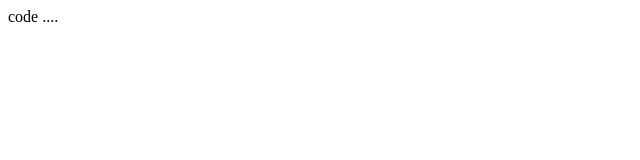
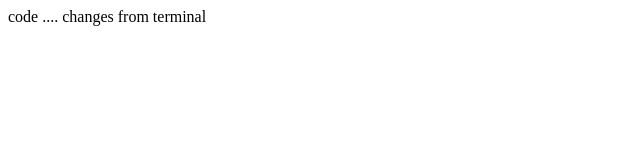
Before and after one commit to mohanlar96/test_with_pyaro, a plain HTML site: page index.html in a window 1280 px wide. Shown: the whole page, without its empty margins (0-640 px from the left). Drawn offline with Linux system fonts and the light colour scheme.

Commit message:
I added a paragraph

```diff
--- a/index.html
+++ b/index.html
@@ -8,5 +8,7 @@
 <body>
     code ....
 
+    changes from terminal
+
 </body>
 </html>
```
